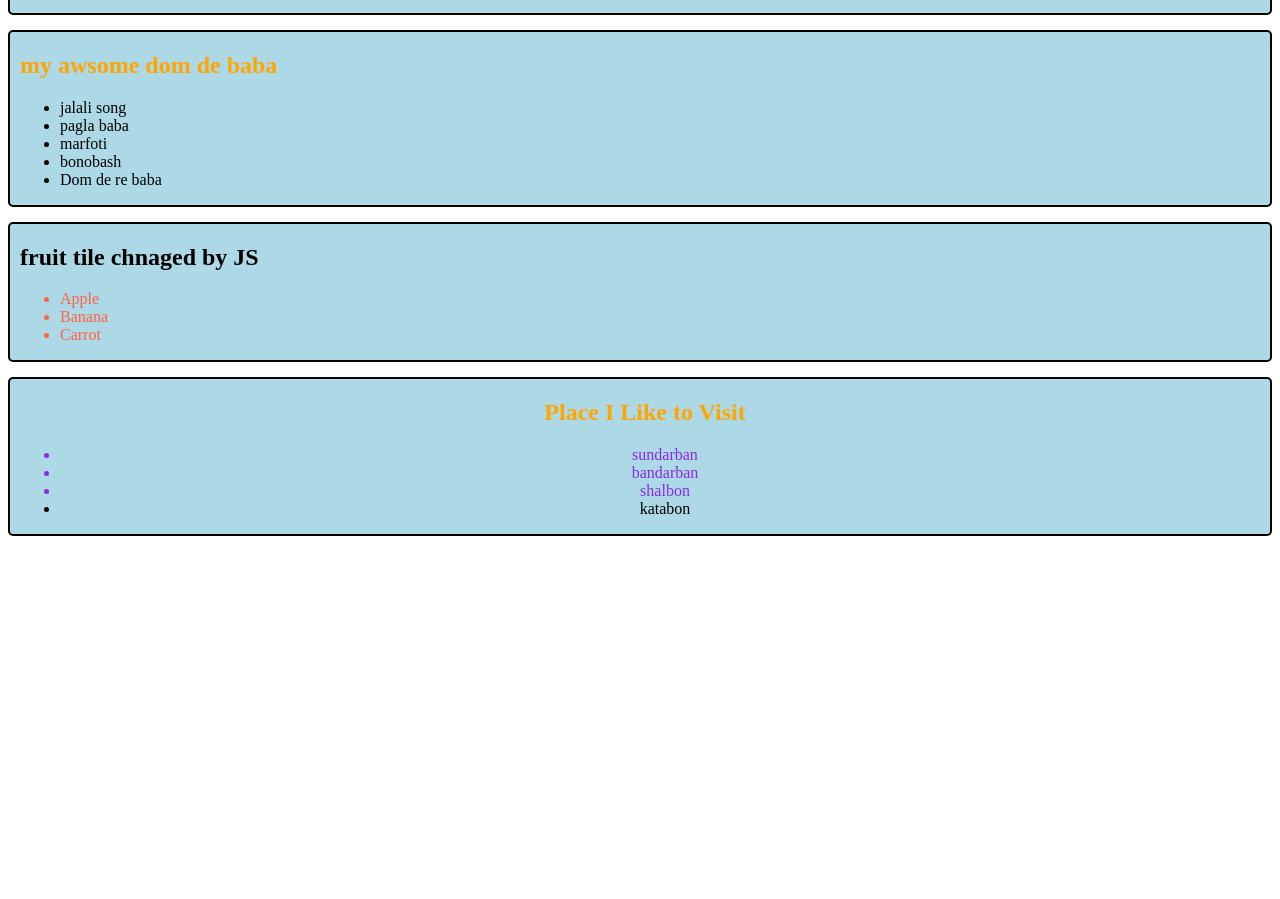
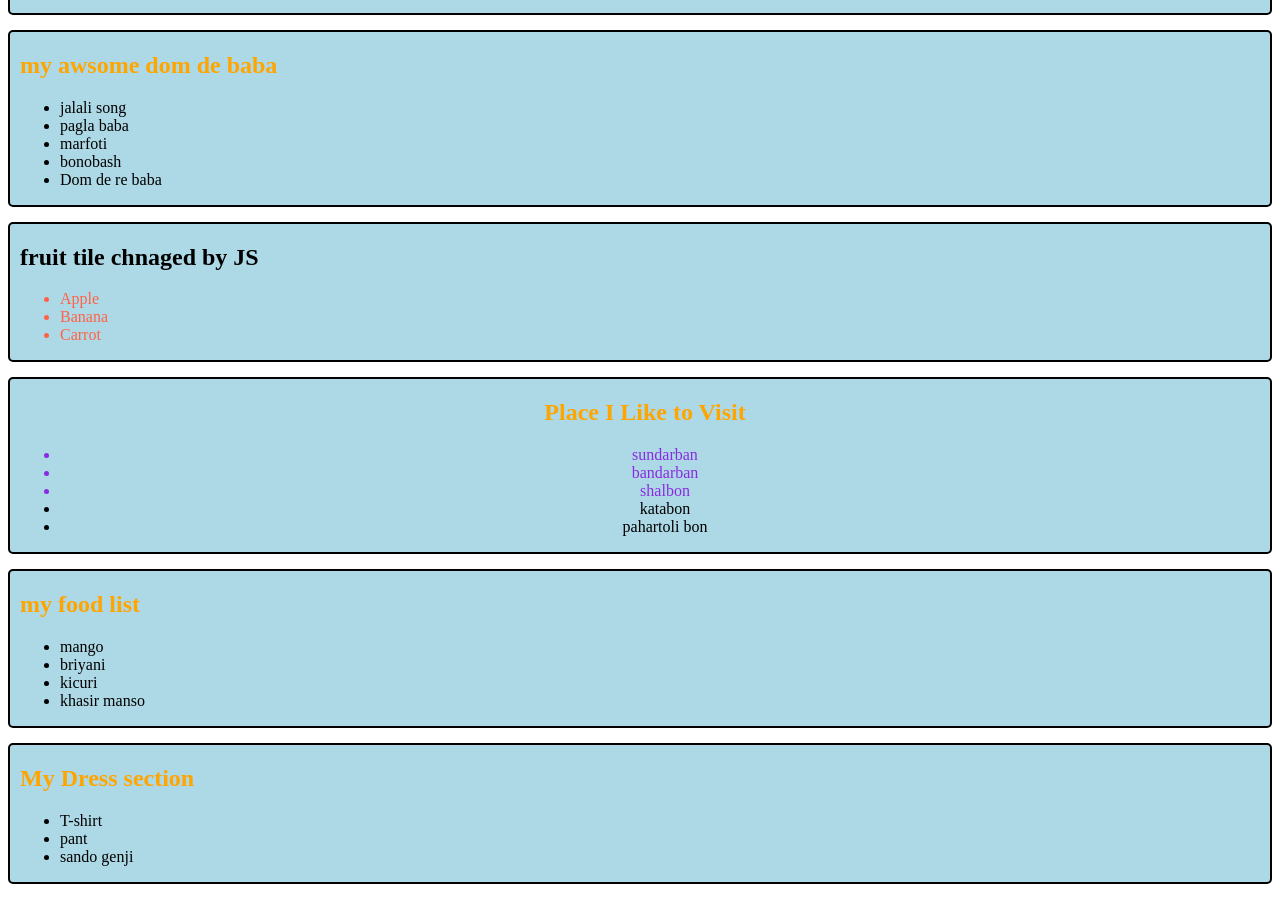
Before and after one commit to MrMernDeveloper/Tour-Of-DOM, a plain HTML site: page index.html in a window 1280 px wide. Shown: the part 134-1033 px from the top of the page. Before the commit the page ends 800 px from the top, so only its background shows below. Drawn offline with Linux system fonts and the light colour scheme.

Commit message:
added new js file

```diff
--- a/index.html
+++ b/index.html
@@ -36,7 +36,7 @@
         </section>
 
     </header>
-    <main>
+    <main id="main-section" >
 
 
 
@@ -64,7 +64,7 @@
 
         <section id="place" class="font">
             <h1 id="place-tile">Place I Like to Visit</h1>
-            <ul>
+            <ul id="places-list">
                 <li class="importent-places">sundarban</li>
                 <li class="importent-places">bandarban</li>
                 <li class="importent-places">shalbon</li>
@@ -72,9 +72,8 @@
             </ul>
         </section>
     </main>
-    <script src="js/dom.js">
-
-    </script>
+    <script src="js/append.js"></script>
+    <script src="js/dom.js"></script>
     <script>
 
         const fruitTitle = document.getElementById('fruits-title');
--- /dev/null
+++ b/js/append.js
@@ -0,0 +1,61 @@
+
+// where to add
+const placeList = document.getElementById('places-list');
+// what to be added
+const li = document.createElement('li');
+li.innerText = 'pahartoli bon'
+
+//3. add the child
+
+placeList.appendChild(li);
+
+// where to add
+const mainContainer = document.getElementById('main-section');
+// what to be added
+const section = document.createElement('section');
+// what to be added
+const h1 = document.createElement('h1');
+// what to be added
+h1.innerText = 'my food list';
+section.append(h1);
+mainContainer.append(section);
+section.style.border = '2px solid black'
+const ulList = document.createElement('ul');
+const li1 = document.createElement('li');
+li1.innerText = 'mango';
+ulList.append(li1);
+//..............................................
+const li2 = document.createElement('li');
+li2.innerText = 'briyani';
+ulList.append(li2);
+const li3 = document.createElement('li');
+li3.innerText = 'kicuri';
+ulList.append(li3);
+const li4 = document.createElement('li');
+li4.innerText = 'khasir manso';
+ulList.append(li4);
+section.append(ulList);
+section.style.backgroundColor = 'lightBlue';
+section.style.paddingLeft = '10px';
+
+
+
+
+//3. add the child
+
+placeList.appendChild(li);
+
+
+//.........................
+
+//set innerHtml Directly
+const sectionDress = document.createElement('section');
+sectionDress.innerHTML = `
+<h1> My Dress section </h1>
+<ul>
+<li> T-shirt</li>
+<li> pant</li>
+<li> sando genji</li>
+</ul>
+`
+mainContainer.appendChild(sectionDress);
```
Also changed, not shown: js/dom.js (line endings or trailing spaces).
